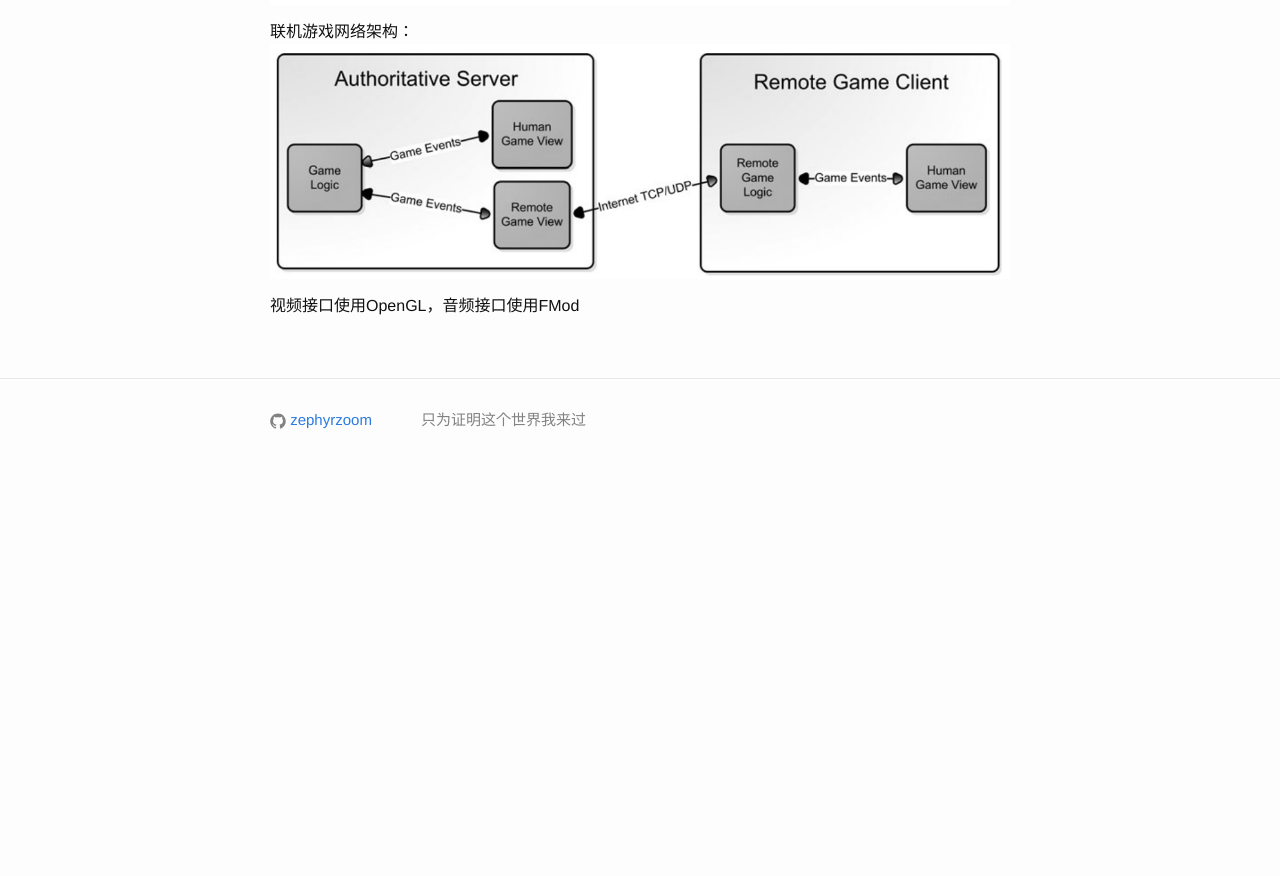
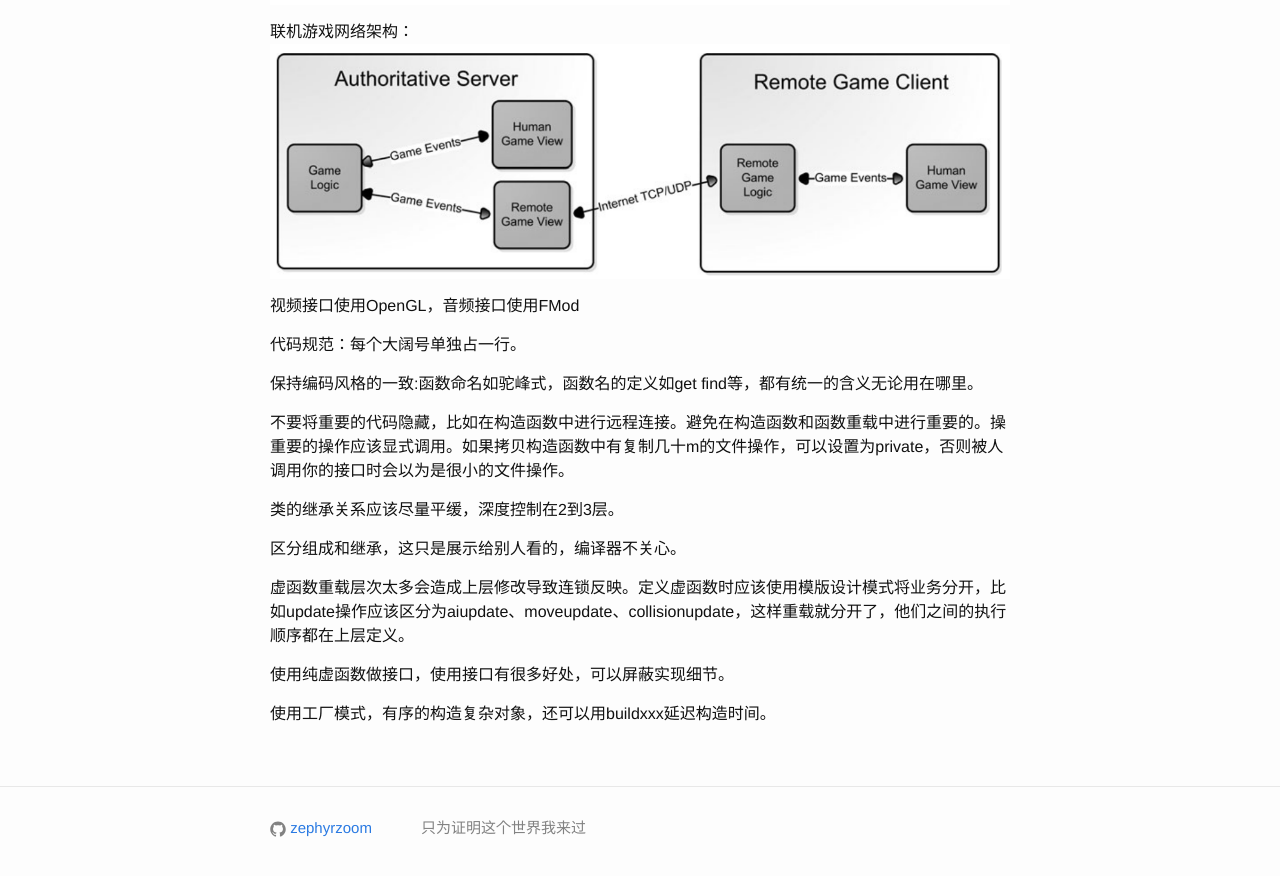
Before and after one commit to zephyrzoom/zephyrzoom.github.io, a Jekyll site: the page built from _posts/2017-09-09-game-coding.md, in a window 1280 px wide and 900 px high, scrolled down 1544 px. Shown: the top 876 px of the window. Built offline with Jekyll 4.4.1, drawn with Linux system fonts in a browser that asks for light colours; before the commit the page ends 2036 px from its top, so only the background shows below that.

Commit message:
update game coding

```diff
--- a/_posts/2017-09-09-game-coding.md
+++ b/_posts/2017-09-09-game-coding.md
@@ -23,3 +23,19 @@ date: 2017-09-09 14:54:00 +0800
 ![network architecture](/image/network-arch.png)
 
 视频接口使用OpenGL，音频接口使用FMod
+
+代码规范：每个大阔号单独占一行。
+
+保持编码风格的一致:函数命名如驼峰式，函数名的定义如get find等，都有统一的含义无论用在哪里。
+
+不要将重要的代码隐藏，比如在构造函数中进行远程连接。避免在构造函数和函数重载中进行重要的。操重要的操作应该显式调用。如果拷贝构造函数中有复制几十m的文件操作，可以设置为private，否则被人调用你的接口时会以为是很小的文件操作。
+
+类的继承关系应该尽量平缓，深度控制在2到3层。
+
+区分组成和继承，这只是展示给别人看的，编译器不关心。
+
+虚函数重载层次太多会造成上层修改导致连锁反映。定义虚函数时应该使用模版设计模式将业务分开，比如update操作应该区分为aiupdate、moveupdate、collisionupdate，这样重载就分开了，他们之间的执行顺序都在上层定义。
+
+使用纯虚函数做接口，使用接口有很多好处，可以屏蔽实现细节。
+
+使用工厂模式，有序的构造复杂对象，还可以用buildxxx延迟构造时间。
```
Also changed, not shown: Gemfile.lock.
